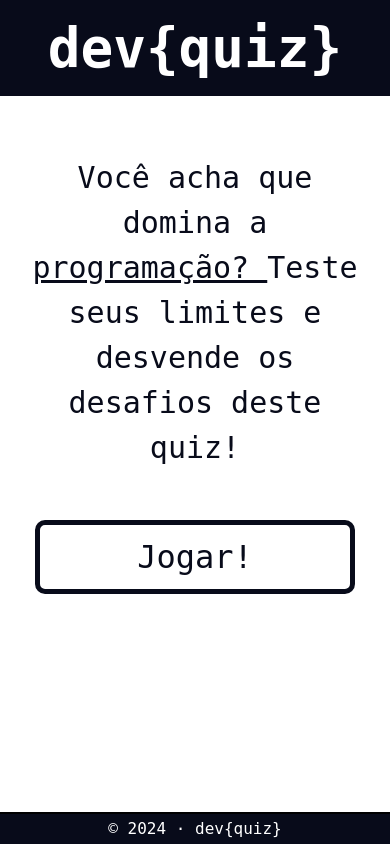
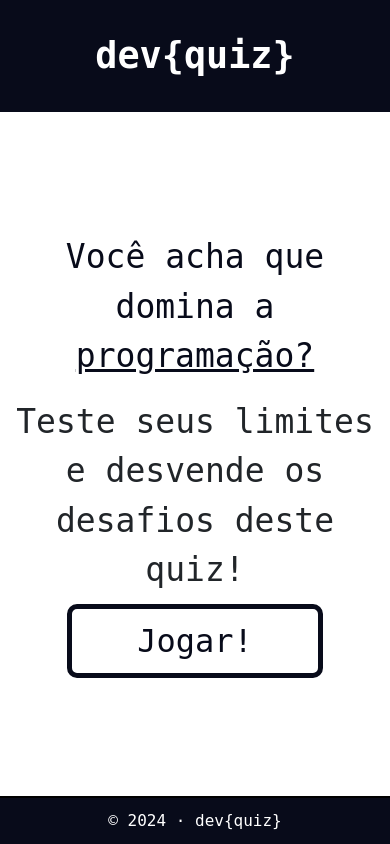
Before and after one commit to VictorCottar/dev-code, a Node server app: page / in a window 390 px wide. Run offline with Node 20, Linux system fonts and the light colour scheme; some libraries are stand-ins or nearby versions; some web fonts are replaced.

Commit message:
Mudanças finais

```diff
--- a/public/styles.css
+++ b/public/styles.css
@@ -39,6 +39,10 @@
 #text_home {
     font-size: 4rem;
     color: #080b1a;
+}
+
+#text_home_sub {
+    font-size: 4rem;
 }
 
 #button_play {
@@ -117,8 +121,8 @@
 
 /* CARD ENDGAME */
 #card_endgame {
-    width: 40rem;
-    height: 30rem;
+    width: 50rem;
+    height: 35rem;
     margin-top: 4.2rem;
     border: 2px solid #080b1a;
     border-radius: 10px;
@@ -126,6 +130,10 @@
     border-bottom-width: 4px;
     padding: 2rem;
     text-align: center;
+}
+
+#score {
+    font-size: 1.8rem;
 }
 
 #button_restart {
@@ -137,6 +145,7 @@
     margin: auto;
     padding: 1rem;
     text-decoration: none;
+    font-size: 1.6rem;
 }
 
 #button_restart:hover {
@@ -144,7 +153,7 @@
 }
 
 #button_sharer {
-    width: 20rem;
+    width: 24rem;
     border: 2px solid #080b1a;
     border-radius: 10px;
     background-color: white;
@@ -160,26 +169,16 @@
 
 /* MEDIAS QUERIES */
 
-/* CELULAR */
-@media (max-width: 425px) {
-
+@media (max-width: 992px) {
     /* HOME */
-    header {
-        height: 6rem !important;
-    }
-
-    footer {
-        height: 2rem !important;
-    }
-
     #title_header {
-        font-size: 2.3em;
+        font-size: 3em;
     }
 
     #main_home {
         display: flex;
         flex-direction: column;
-        gap: 0 !important;
+        gap: 0;
     }
 
     #div_text_home {
@@ -187,67 +186,165 @@
         flex-wrap: wrap;
         justify-content: center;
         align-items: center;
-        height: 420px;
-        width: 350px !important;
-        margin-top: 1rem !important;
+        text-align: center;
+        height: 470px;
+        width: 570px;
+        margin-top: 2rem;
     }
 
     #text_home {
-        font-size: 30px !important;
+        font-size: 2.9rem;
+        margin-top: 6rem;
+    }
+
+    #text_home_sub {
+        font-size: 2.9rem;
+        margin-bottom: 20px;
     }
 
     #button_play {
-        font-size: 1.4rem;
+        font-size: 2rem;
         padding: 0.5rem;
-        width: 10rem;
-        margin: 0 !important;
+        width: 20rem;
+        margin: 0px 0px 60px 0px;
     }
 
     /* PERGUNTAS */
     #container_questions {
-        width: 25rem !important;
-        height: 35rem !important;
-
-    }
-
-    #score {
-        font-size: 1.4rem !important;
+        width: 33rem;
+        height: 38rem;
+        margin-top: 2rem;
     }
 
     #title_question {
-        margin-top: 1rem !important;
-        font-size: 10px;
+        margin-top: 1rem;
+        font-size: 1.8rem;
     }
 
     #button_question {
-        width: 13rem;
-        font-size: 9px !important;
-        margin: 0px 0px 10px 0px !important;
+        width: 22rem;
+        font-size: 1rem;
+        margin: auto;
     }
 
     #button_question_correct {
-        width: 13rem;
-        font-size: 10px !important;
-        margin: 0px 0px 10px 0px !important;
+        width: 22rem;
+        font-size: 1rem;
+        margin: auto;
     }
 
     /* CARD ENDGAME */
     #card_endgame {
-        width: 24rem !important;
+        width: 33rem;
+        height: 38rem;
         margin-top: 2rem;
     }
 
+    #score {
+        font-size: 1.7rem;
+    }
+
     #button_restart {
-        width: 8rem;
-        font-size: 14px !important;
-        margin: auto !important;
+        width: 20rem;
+        font-size: 18px;
+        margin: auto;
     }
 
     #button_sharer {
-        width: 12rem !important;
-        font-size: 13px !important;
-        margin: auto !important;
-        padding: 0.5rem !important;
+        width: 19rem;
+        font-size: 16px;
+        margin: auto;
+        padding: 1rem;
+    }
+}
+
+
+@media (max-width: 768px) {
+    /* HOME */
+    #title_header {
+        font-size: 3em;
+    }
+
+    #main_home {
+        display: flex;
+        flex-direction: column;
+        gap: 0;
+    }
+
+    #div_text_home {
+        display: flex;
+        flex-wrap: wrap;
+        justify-content: center;
+        align-items: center;
+        text-align: center;
+        height: 450px;
+        width: 500px;
+        margin-top: 2rem;
+    }
+
+    #text_home {
+        font-size: 2.7rem;
+        margin-top: 6rem;
+    }
+
+    #text_home_sub {
+        font-size: 2.7rem;
+        margin-bottom: 20px;
+    }
+
+    #button_play {
+        font-size: 2rem;
+        padding: 0.5rem;
+        width: 20rem;
+        margin: 0px 0px 60px 0px;
+    }
+
+    /* PERGUNTAS */
+    #container_questions {
+        width: 33rem;
+        height: 38rem;
+        margin-top: 2rem;
+    }
+
+    #title_question {
+        margin-top: 1rem;
+        font-size: 1.8rem;
+    }
+
+    #button_question {
+        width: 22rem;
+        font-size: 1rem;
+        margin: auto;
+    }
+
+    #button_question_correct {
+        width: 22rem;
+        font-size: 1rem;
+        margin: auto;
+    }
+
+    /* CARD ENDGAME */
+    #card_endgame {
+        width: 33rem;
+        height: 38rem;
+        margin-top: 2rem;
+    }
+
+    #score {
+        font-size: 1.7rem;
+    }
+
+    #button_restart {
+        width: 20rem;
+        font-size: 18px;
+        margin: auto;
+    }
+
+    #button_sharer {
+        width: 19rem;
+        font-size: 16px;
+        margin: auto;
+        padding: 1rem;
     }
 }
 
@@ -261,7 +358,7 @@
     #main_home {
         display: flex;
         flex-direction: column;
-        gap: 0 !important;
+        gap: 0;
     }
 
     #div_text_home {
@@ -269,71 +366,98 @@
         flex-wrap: wrap;
         justify-content: center;
         align-items: center;
-        height: 420px;
-        width: 360px;
+        text-align: center;
+        height: 440px;
+        width: 450px;
         margin-top: 2rem;
     }
 
     #text_home {
-        font-size: 2rem;
+        font-size: 2.3rem;
+        margin-top: 6rem;
+    }
+
+    #text_home_sub {
+        font-size: 2.3rem;
+        margin-bottom: 20px;
     }
 
     #button_play {
-        font-size: 1.4rem;
+        font-size: 2rem;
         padding: 0.5rem;
-        width: 14rem;
-        margin: 0px 0px 60px 0px !important;
+        width: 18rem;
+        margin: 0px 0px 60px 0px;
     }
 
     /* PERGUNTAS */
     #container_questions {
-        width: 30rem !important;
-        height: 32rem !important;
+        width: 30rem;
+        height: 35rem;
         margin-top: 2rem;
     }
 
     #title_question {
-        margin-top: 1rem !important;
-        font-size: 0.8rem !important;
+        margin-top: 1rem;
+        font-size: 1.7rem;
     }
 
     #button_question {
-        width: 15rem;
-        font-size: 12px !important;
-        margin: 0px 0px 10px 0px !important;
+        width: 20rem;
+        font-size: 0.9rem;
+        margin: auto;
     }
 
     #button_question_correct {
-        width: 16rem;
-        font-size: 12px !important;
-        margin: 0px 0px 10px 0px !important;
+        width: 20rem;
+        font-size: 0.9rem;
+        margin: auto;
     }
 
     /* CARD ENDGAME */
     #card_endgame {
-        width: 30rem !important;
-        height: 20rem;
+        width: 30rem;
+        height: 35rem;
         margin-top: 2rem;
     }
 
+    #score {
+        font-size: 1.6rem;
+    }
+
     #button_restart {
-        width: 11rem;
-        font-size: 18px !important;
-        margin: auto !important;
+        width: 18rem;
+        font-size: 18px;
+        margin: auto;
+    }
+
+    #button_sharer {
+        width: 17rem;
+        font-size: 16px;
+        margin: auto;
+        padding: 1rem;
     }
 }
 
-@media (max-width: 768px) {
+
+@media (max-width: 425px) {
+
   /* HOME */
+    header {
+    height: 6rem;
+ }
+
+    footer {
+    height: 2rem;
+ }
+
     #title_header {
-        font-size: 3.4em;
+    font-size: 2.3em;
  }
 
     #main_home {
     display: flex;
     flex-direction: column;
-        text-align: center;
-        gap: 0 !important;
+    gap: 0;
  }
 
     #div_text_home {
@@ -341,201 +465,74 @@
     flex-wrap: wrap;
     justify-content: center;
     align-items: center;
-        height: 400px;
-        width: 500px;
-        margin-top: 2rem;
+    text-align: center;
+    gap: 0;
+    height: 420px;
+    width: 380px;
+    margin-top: 1rem;
  }
 
     #text_home {
-        font-size: 2.3rem;
+    font-size: 33px;
+    margin-top: 6rem;
+ }
+
+    #text_home_sub {
+    font-size: 33px;
+    margin-bottom: 20px;
  }
 
 #button_play {
-        font-size: 1.8rem;
+    font-size: 2rem;
     padding: 0.5rem;
     width: 16rem;
-        margin: 0px 0px 90px 0px !important;
+    margin: 0;
 }
 
 /* PERGUNTAS */
     #container_questions {
-        width: 30rem;
-        height: 32rem !important;
+    width: 24rem;
+    height: 35rem;
     margin-top: 2rem;
  }
 
     #title_question {
-        margin-top: 2rem !important;
-        font-size: 1.2rem !important;
+    margin-top: 1rem;
+    font-size: 1.4rem;
  }
 
     #button_question {
-        width: 16rem;
-        font-size: 12px !important;
-        margin: 0px 0px 10px 0px !important;
+    width: 100%;
+    font-size: 0.9rem;
+    margin: 0px 0px 10px 0px;
  }
 
     #button_question_correct {
-        width: 16rem;
-        font-size: 12px !important;
-        margin: 0px 0px 10px 0px !important;
+    width: 100%;
+    font-size: 0.9rem;
+    margin: 0px 0px 10px 0px;
  }
 
 /* CARD ENDGAME */
     #card_endgame {
     width: 24rem;
-        height: 26rem !important;
-        margin-top: 2rem;
-    }
-
-    #button_restart {
-        width: 11rem;
-        font-size: 17px !important;
-        margin: auto !important;
-    }
-}
-
-@media (max-width: 992px) {
-    /* HOME */
-    #title_header {
-        font-size: 3.4em;
-    }
-
-    #main_home {
-        display: flex;
-        flex-direction: column;
-        text-align: center;
-        gap: 0 !important;
-    }
-
-    #div_text_home {
-        display: flex;
-        flex-wrap: wrap;
-        justify-content: center;
-        align-items: center;
-        height: 400px;
-        width: 500px;
-        margin-top: 2rem;
-    }
-
-    #text_home {
-        font-size: 2.7rem;
-    }
-
-    #button_play {
-        font-size: 1.8rem;
-        padding: 0.5rem;
-        width: 18rem;
-        margin: 0px 0px 90px 0px !important;
-    }
-
-    /* PERGUNTAS */
-    #container_questions {
-        width: 33rem;
-        height: 32rem !important;
-        margin-top: 2rem;
-    }
-
-    #title_question {
-        margin-top: 2rem !important;
-        font-size: 1.3rem !important;
-    }
-
-    #button_question {
-        width: 20rem;
-        font-size: 14px !important;
-        margin: 0px 0px 10px 0px !important;
-    }
-
-    #button_question_correct {
-        width: 20rem;
-        font-size: 12px !important;
-        margin: 0px 0px 10px 0px !important;
-    }
-
-    /* CARD ENDGAME */
-    #card_endgame {
-        width: 30rem;
-        height: 26rem  !important;
-        margin-top: 2rem;
-    }
-
-    #button_restart {
-        width: 15rem;
-        font-size: 16px !important;
-        margin: auto !important;
-    }
-}
-
-@media (max-width: 1200px) {
-    /* HOME */
-    #title_header {
-        font-size: 3.4em;
-    }
-
-    #main_home {
-        display: flex;
-        flex-direction: column;
-        text-align: center;
-        gap: 0 !important;
-    }
-
-    #div_text_home {
-        display: flex;
-        flex-wrap: wrap;
-        justify-content: center;
-        align-items: center;
-        height: 400px;
-        width: 500px;
-        margin-top: 2rem;
-    }
-
-    #text_home {
-        font-size: 2.7rem;
-    }
-
-    #button_play {
-        font-size: 2rem;
-        padding: 0.5rem;
-        width: 20rem;
-        margin: 0px 0px 90px 0px !important;
-    }
-
-    /* PERGUNTAS */
-    #container_questions {
-        width: 36rem;
     height: 35rem;
     margin-top: 2rem;
  }
 
-    #title_question {
-        margin-top: 2rem !important;
-        color: #080b1a;
-        font-size: 2rem !important;
-    }
-
-    #button_question {
-        width: 24rem;
-        font-size: 18px !important;
-        margin: 0px 0px 10px 0px !important;
-    }
-
-    #button_question_correct {
-        width: 24rem;
-        font-size: 18px !important;
-        margin: 0px 0px 10px 0px !important;
-    }
-
-    /* CARD ENDGAME */
-    #card_endgame {
-        width: 40rem;
-        height: 30rem;
-        margin-top: 2rem;
+    #score {
+    font-size: 1.3rem;
  }
 
     #button_restart {
-        width: 20rem;
-        font-size: 18px !important;
-        margin: auto !important;
+    width: 17rem;
+    font-size: 14px;
+    margin: auto;
+ }
+    #button_sharer {
+    width: 16rem;
+    font-size: 13px;
+    margin: auto;
+    padding: 1rem;
  }
 }
--- a/views/endgame.handlebars
+++ b/views/endgame.handlebars
@@ -1,7 +1,7 @@
  <main class="d-flex justify-content-center align-itens-center" style="width: 100%;">
     <section id="card_endgame" class="d-flex flex-column justify-content-center align-itens-center">
         <p class="fs-2">Você chegou ao fim do Quiz!</p>
-        <strong><p class="fs-3 mt-2" id="score"></p></strong>
+        <strong><p class="mt-2" id="score"></p></strong>
         <a id="button_restart" href="/perguntas">Recomeçar</a>
         <div class="d-flex flex-column gap-1">
             <p class="fs-4 mt-3"><strong>Compartilhe seu resultado</strong></p>
--- a/views/home.handlebars
+++ b/views/home.handlebars
@@ -1,6 +1,7 @@
 <main id="main_home" class="container d-flex  justify-content-between align-items-center mt-2 gap-5 container-fluid">
     <div id="div_text_home">
-        <p id="text_home">Você acha que domina a <strong> programação? </strong>Teste seus limites e desvende os desafios deste quiz!</p>
+        <p id="text_home">Você acha que domina a <strong> programação? </strong></p>
+        <p id="text_home_sub">Teste seus limites e desvende os desafios deste quiz!</p>
     </div>
     <a id="button_play" href="/perguntas">Jogar!</a>
 </main>
--- a/views/questions.handlebars
+++ b/views/questions.handlebars
@@ -1,7 +1,7 @@
 <main class="d-flex justify-content-center align-itens-center" style="width: 100%;">
     <section id="container_questions" class="d-flex flex-column justify-content-center align-itens-center">
-        <h1 id="title_question" class="fs-2 mt-1 m-4">{{pergunta.dataValues.pergunta}}</h1>
-        <div id="answers_box" class="m-0 mb-3">
+        <h1 id="title_question" class="mt-1 m-4">{{pergunta.dataValues.pergunta}}</h1>
+        <div id="answers_box" class="m-0 mb-3 d-flex flex-column">
             <button id="button_question_correct" class="mt-3">{{pergunta.dataValues.resposta_correta}}</button>
             <button id="button_question" class="mt-3">{{pergunta.dataValues.resposta_errada_1}}</button>
             <button id="button_question" class="mt-3">{{pergunta.dataValues.resposta_errada_2}}</button>
```
Lines whose indentation alone changed are shown as unchanged.
